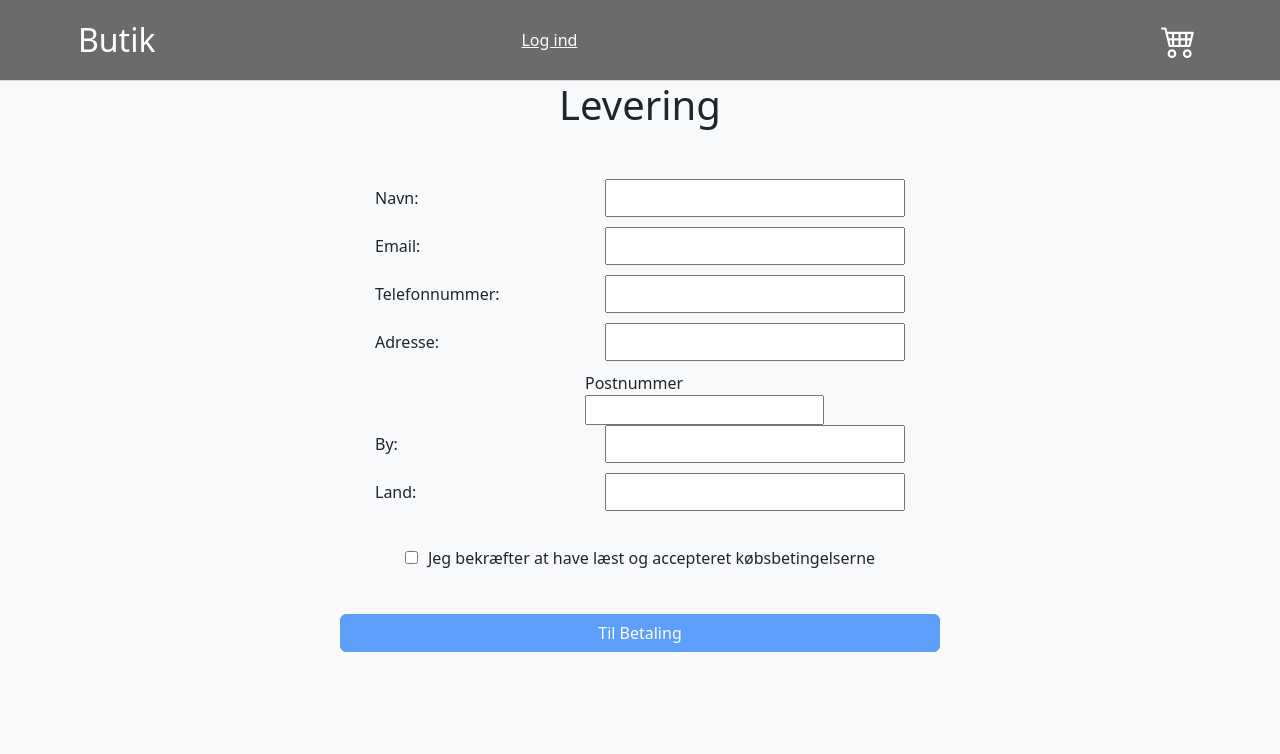
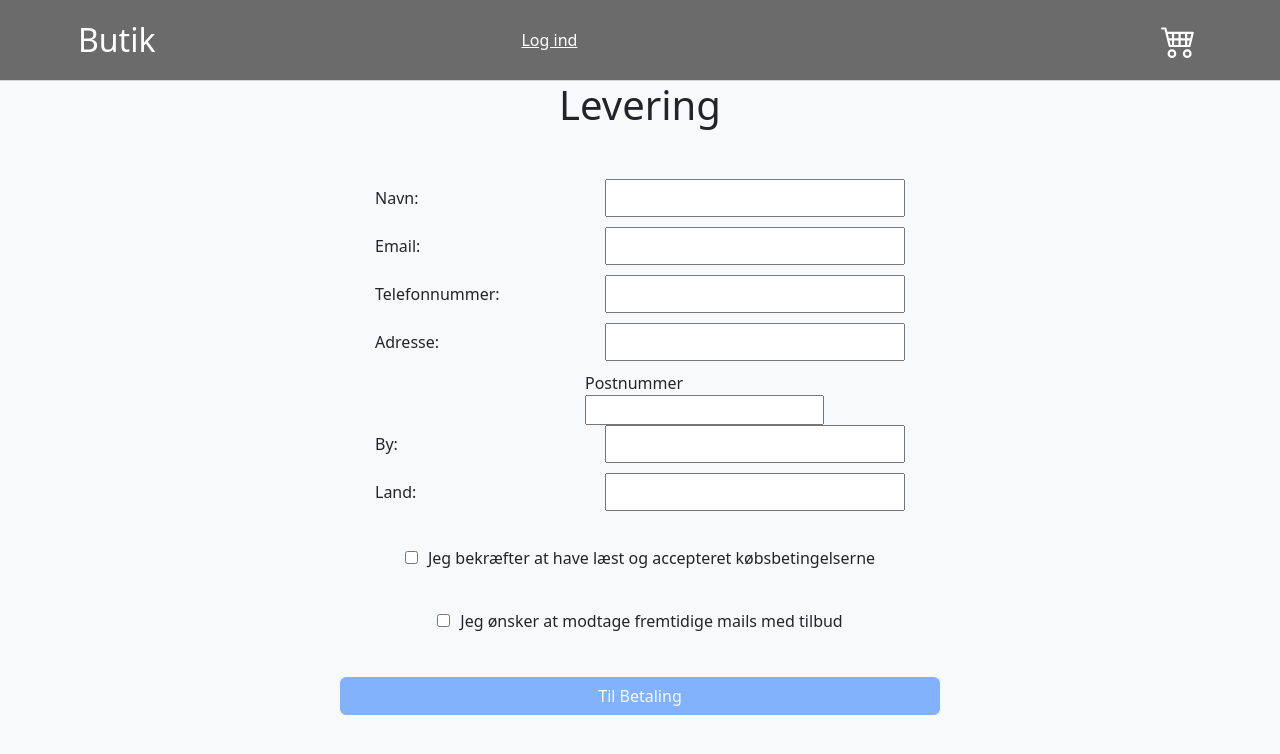
Before and after one commit to oska0281/frontendprojektgruppe7, a React (Vite) app: page /levering in a window 1280 px wide. Shown: the top 754 px of the page. Built offline with nearby package versions, Linux system fonts and the light colour scheme; no server answers.

Commit message:
zipkode tjekker lavet. Man kan dog stadig gå videre selvom det ikke er rigtigt

```diff
--- a/src/pages/Levering.tsx
+++ b/src/pages/Levering.tsx
@@ -27,15 +27,14 @@ export function Levering() {
     setIsCheckedMessage(false);
   };
 
+
   const handleFormChange = () => {
     const formFields = document.querySelectorAll('input[type="text"]');
     const filledFields = Array.from(formFields).filter((field) => (field as HTMLInputElement).value !== '');
     setIsFormFilled(filledFields.length === formFields.length);
   };
 
-    const handleSubmit = (e) => {
-        e.preventDefault();
-
+    const handleSubmit = () => {
     if (!isFormFilled) {
       setShowMessage(true);
       return;
@@ -45,7 +44,11 @@ export function Levering() {
       setIsCheckedMessage(true);
       return;
     }
-    };
+
+
+
+  }
+
 
     const validateZipCode = async (zipCode: string): Promise<boolean> => {
         if (!zipCode) {
@@ -109,26 +112,30 @@ export function Levering() {
             {showMessage && (
                 <div className="message">Udfyld venligst alle felterne</div>
             )}
-
  <div>
-                <input className="inputbox" type="checkbox" onChange={handleCheck}/>
+        <input className="inputbox" type="checkbox"  onChange={handleCheck} />
         <text>Jeg bekræfter at have læst og accepteret købsbetingelserne</text>
       </div>
 
+        {isCheckedMessage && (
+        <div className="message">Accepter venligst købsbetingelserne</div>
+      )}
+
+        <div>
+        <input className="inputbox" type="checkbox"  />
+        <text>Jeg ønsker at modtage fremtidige mails med tilbud</text>
+      </div>
+
+
+
       {isChecked ? (
-                <Link to={isFormFilled && !zipCodeError ? "/betaling" : ""}>
-                    <Button className="til-betaling-btn" variant="primary" disabled={!isFormFilled}
-                            onClick={handleSubmit}>
+        <Link to={isFormFilled ? "/betaling" : ""}>
+          <Button className="til-betaling-btn" variant="primary" disabled={!isFormFilled} onClick={handleSubmit}>
             Til Betaling
           </Button>
         </Link>
       ) : (
-                <Button
-                    className="til-betaling-btn"
-                    variant="primary"
-                    disabled={!isFormFilled || zipCodeError || !isChecked}
-                    onClick={handleSubmit}
-                >
+        <Button  className="til-betaling-btn-disabled"  variant="primary"  onClick={handleSubmit}>
           Til Betaling
         </Button>
       )}
```
Lines whose indentation alone changed are shown as unchanged.
